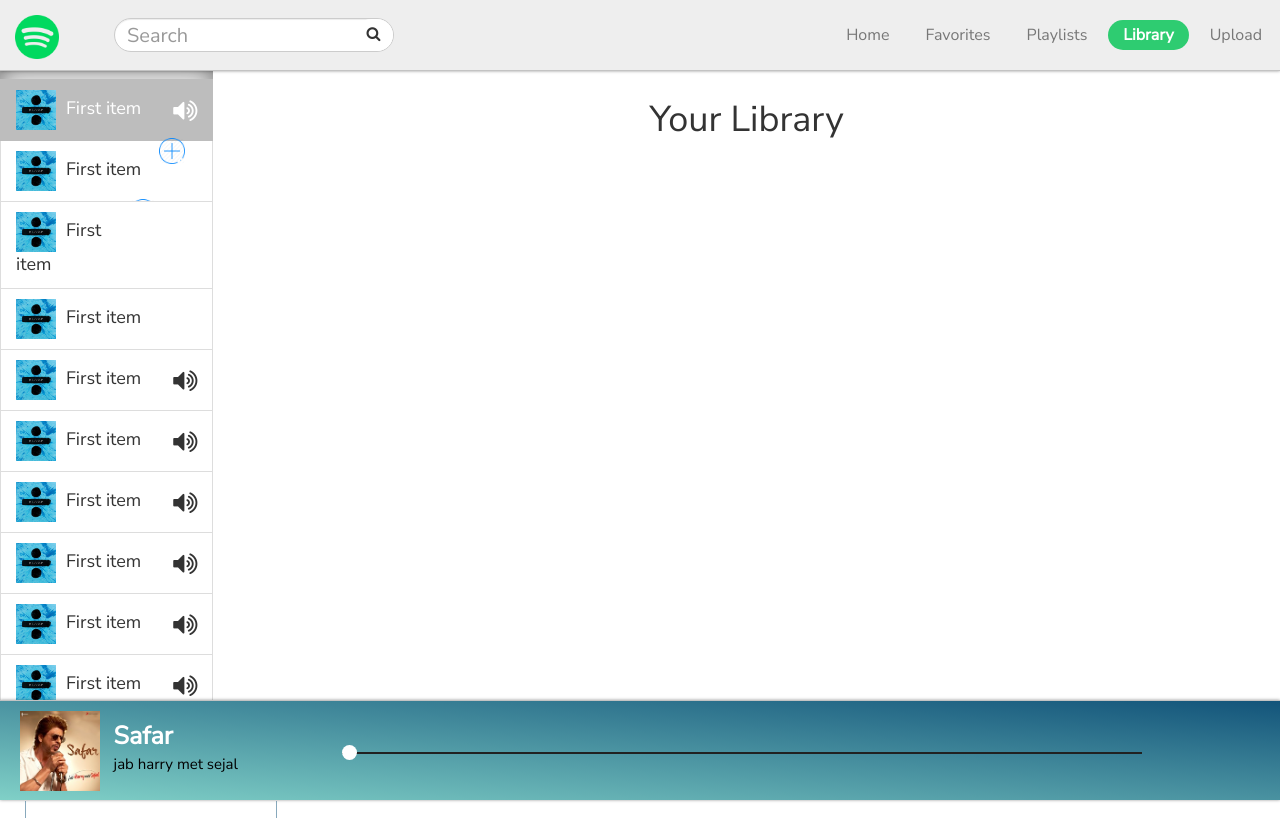
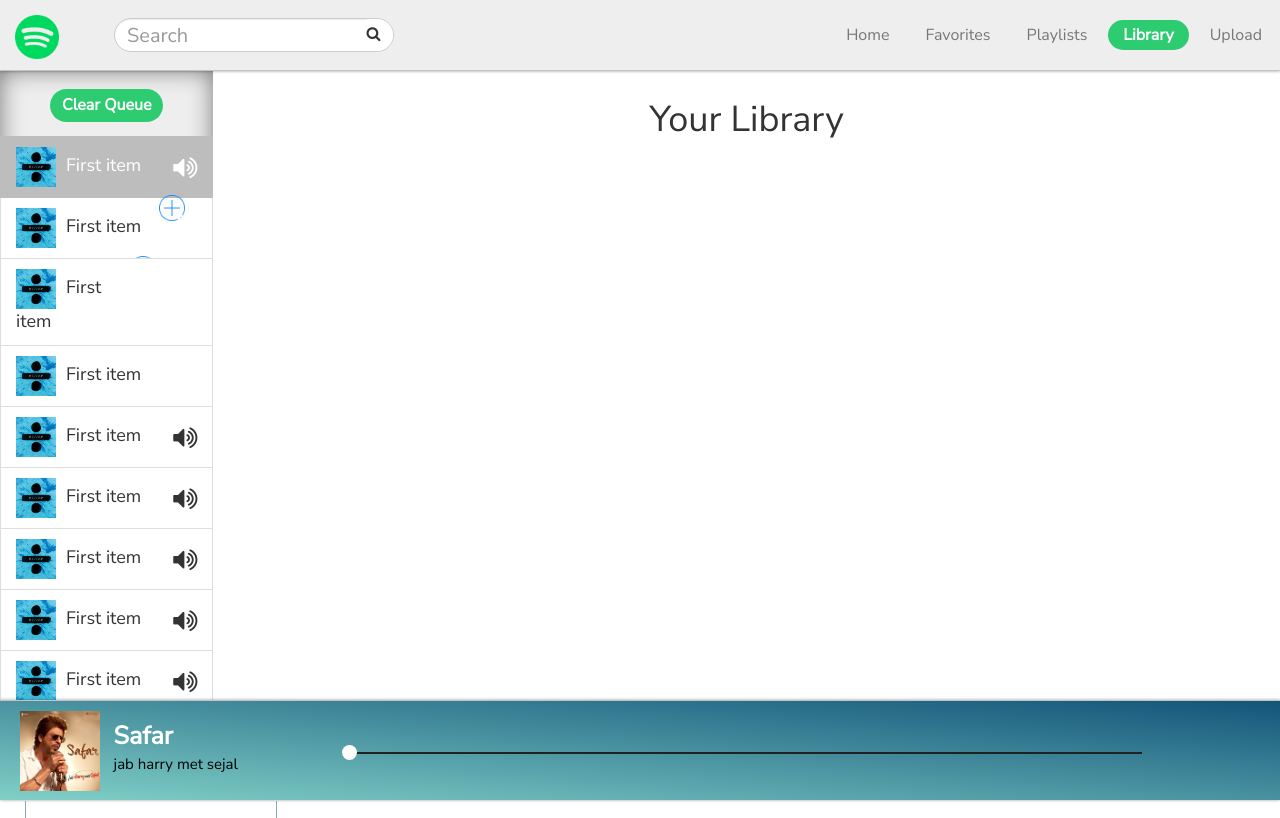
Before and after one commit to Dipesh-Budhiraja/music_player, a website with bundled scripts: page public_static/dropdown.html in a window 1280 px wide. Built offline with nearby package versions, Linux system fonts and the light colour scheme; no server answers.

Commit message:
clear queue

```diff
--- a/public_static/css/dropdown.css
+++ b/public_static/css/dropdown.css
@@ -442,3 +442,18 @@
 .dropdown button:focus{
     background-color: transparent;
 }
+
+#clearQueue {
+    text-align: center;
+    margin: 10px 0 14px 0;
+}
+
+#clearButton {
+    border-radius: 18px;
+    border: none;
+    background-color: #2ecc71;
+    color: white;
+    font-weight: bold;
+    font-size: 16px;
+    padding: 5px 12px;
+}
--- a/public_static/css/index.css
+++ b/public_static/css/index.css
@@ -450,3 +450,18 @@
 .heartLogo:hover {
     color: #d7d7d7;
 }
+
+#clearQueue {
+    text-align: center;
+    margin: 10px 0 14px 0;
+}
+
+#clearButton {
+    border-radius: 18px;
+    border: none;
+    background-color: #2ecc71;
+    color: white;
+    font-weight: bold;
+    font-size: 16px;
+    padding: 5px 12px;
+}
--- a/public_static/dropdown.html
+++ b/public_static/dropdown.html
@@ -2,7 +2,7 @@
 <html>
 <head>
     <meta charset="utf-8">
-    <title>Music Player</title>
+    <title>: Music Player</title>
     <link rel="shortcut icon" href="spotify.png" />
     <link rel="stylesheet" href="https://maxcdn.bootstrapcdn.com/bootstrap/3.3.7/css/bootstrap.min.css">
     <link rel="stylesheet" href="css/dropdown.css">
@@ -41,6 +41,9 @@
     <!-- NAVBAR ENDS -->
     <div class="container-fluid" style="padding: 70px 0 100px 0; margin: 0px; ">
         <div class="col-lg-2 thumbs" style="background-color: #eee; overflow-y: scroll; padding: 9px 0; overflow-x: visible!important; box-shadow: inset 0 0 23px rgba(0,0,0,0.5)"><!--important-->
+            <div id="clearQueue">
+                <button type="button" name="button" id="clearButton">Clear Queue</button>
+            </div>
             <div class="list-group">
                 <li class="list-group-item active"><img src="Divide_cover.png" style="width: 40px; display: inline; margin-right: 10px;">First item
                     <i class="fa fa-volume-up" aria-hidden="true" style="margin-left: 5px; font-size: 26px; float: right; position: relative; top: 8px;"></i>
--- a/public_static/main.js
+++ b/public_static/main.js
@@ -57,6 +57,11 @@
         })
     });
     $('#libraryNav').click();
+
+    $('#clearButton').click(function(){
+        queue = [];
+        queueView.html('');
+    });
 });
 
 function playSongButton(id) {
@@ -128,7 +133,7 @@
 }
 function generateQueue(){
     // var data=[];
-    queueView.html('')
+    queueView.html('');
     for(var i in queue){
         $.post('/songs/data',{"song_id":queue[i]},function(data){
             // data.push(recvData);
```
Also changed, not shown: public_static/main.html (+4 -1 lines).
